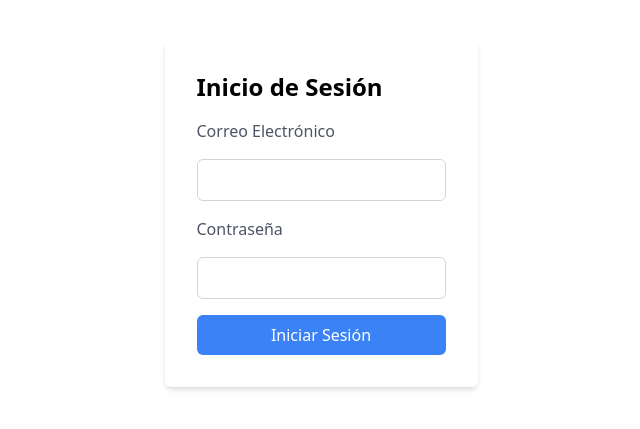
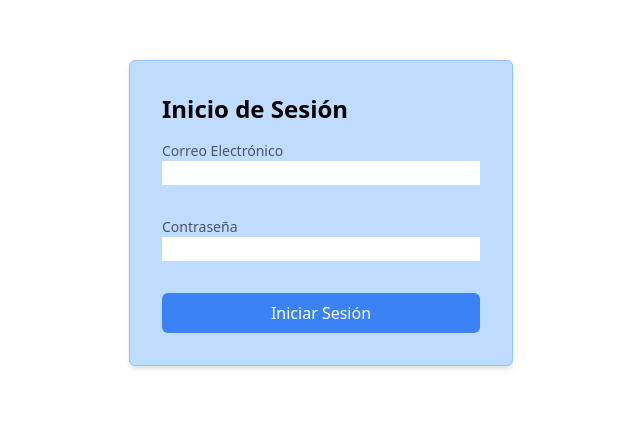
Before and after one commit to Mepa1409/ProyectoGerencia, a React (Vite) app in the folder frontend/: page /login in a window 1280 px wide. Shown: the part 187-616 px from the top of the page, without its empty margins (319-959 px from the left). Built offline with nearby package versions, Linux system fonts and the light colour scheme.

Commit message:
Validacion formulario login backend y frontend

```diff
--- a/frontend/src/context/AuthContext.jsx
+++ b/frontend/src/context/AuthContext.jsx
@@ -1,5 +1,6 @@
 import React, { createContext, useState, useContext } from 'react';
-import { registerRequest } from '../../api/auth';
+import { registerRequest,loginRequest } from '../../api/auth';
+import { array } from 'zod';
 
 export const AuthContext = createContext();
 
@@ -27,13 +28,27 @@ export const AuthProvider = ({ children }) => {
       setErrors(error.response.data)
     }
     };
+
+    const signin = async (userData) =>{
+      try {
+        const res = await loginRequest(userData)
+
+      } catch (error) {
+        if(Array.isArray(error.response.data))
+       return setErrors(error.response.data)
+       setErrors([error.response.data.message])
+      }
+
+    }
+
     return (
         <AuthContext.Provider
           value={{
             user,
             signup,
             isAuthenticated,
-            errors
+            errors,
+            signin
         }}
         >
           {children}
--- a/frontend/src/pages/LoginPage.jsx
+++ b/frontend/src/pages/LoginPage.jsx
@@ -1,39 +1,66 @@
 import { useForm } from 'react-hook-form';
 import { date } from 'zod';
+import { useAuth } from '../context/authContext';
+import {useNavigate} from 'react-router-dom'
+
+function LoginPage() {
+  const { register, handleSubmit,formState:{errors}, } = useForm();
+
+  const {signin,errors: signinErrors} = useAuth();
 
 
-function LoginPage() {
-  const { register, handleSubmit,formState:{errors} } = useForm();
+
 
 
     const onSubmit=handleSubmit((data)=>{
-        console.log(data)
+        signin(data)
     })
   return (
     <div className="flex items-center justify-center h-screen">
-      <div className="bg-white p-8 shadow-md rounded-md">
+      <div className="bg-blue-200 border border-blue-300 p-8 rounded-md shadow-md w-full sm:w-96">
+      {
+        signinErrors.map((error,i)=>(
+          <div className='bg-red-500 p-2 text-white' key={i}>
+            {error}
+          </div>
+        ))
+      }
         <h2 className="text-2xl font-bold mb-4">Inicio de Sesión</h2>
         <form
           className="flex flex-col gap-4"
-          onSubmit={handleSubmit(async (values) => {
-            console.log(values);
-            // const res = await loginRequest(values)
-            // console.log(res)
-          })}
+          onSubmit={onSubmit}
         >
-          <label className="text-gray-600">Correo Electrónico</label>
+         <div className="mb-4">
+            <label className="block text-gray-600 text-sm">Correo Electrónico</label>
             <input
               type="email"
-            {...register("email", { required: true })}
-            className="border border-gray-300 rounded-md p-2"
+              {...register('email', { required: true })}
+              className="form-input w-full"
             />
+              {
+            errors.email && (
+              <p className='text-red-500'>
+              Email is required
+              </p>
+            )
+            }
+          </div>
 
-          <label className="text-gray-600">Contraseña</label>
+          <div className="mb-4">
+            <label className="block text-gray-600 text-sm">Contraseña</label>
             <input
               type="password"
-            {...register("password", { required: true })}
-            className="border border-gray-300 rounded-md p-2"
+              {...register('password', { required: true })}
+              className="form-input w-full"
             />
+             {
+            errors.password && (
+              <p className='text-red-500'>
+              password is required
+              </p>
+            )
+            }
+          </div>
 
           <button
             type="submit"
```
Also changed, not shown: 1 other file (tests, documents, lock files or other folders). Lines whose indentation alone changed are shown as unchanged.
